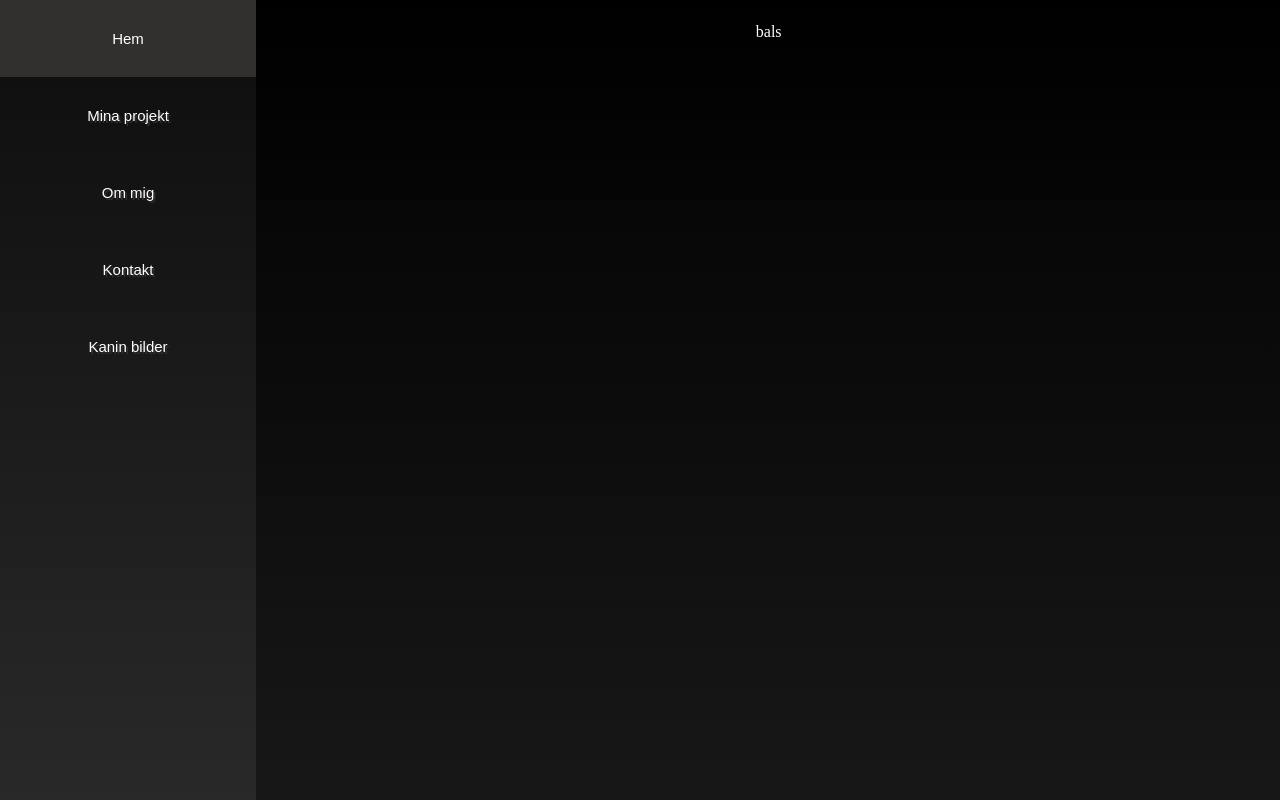
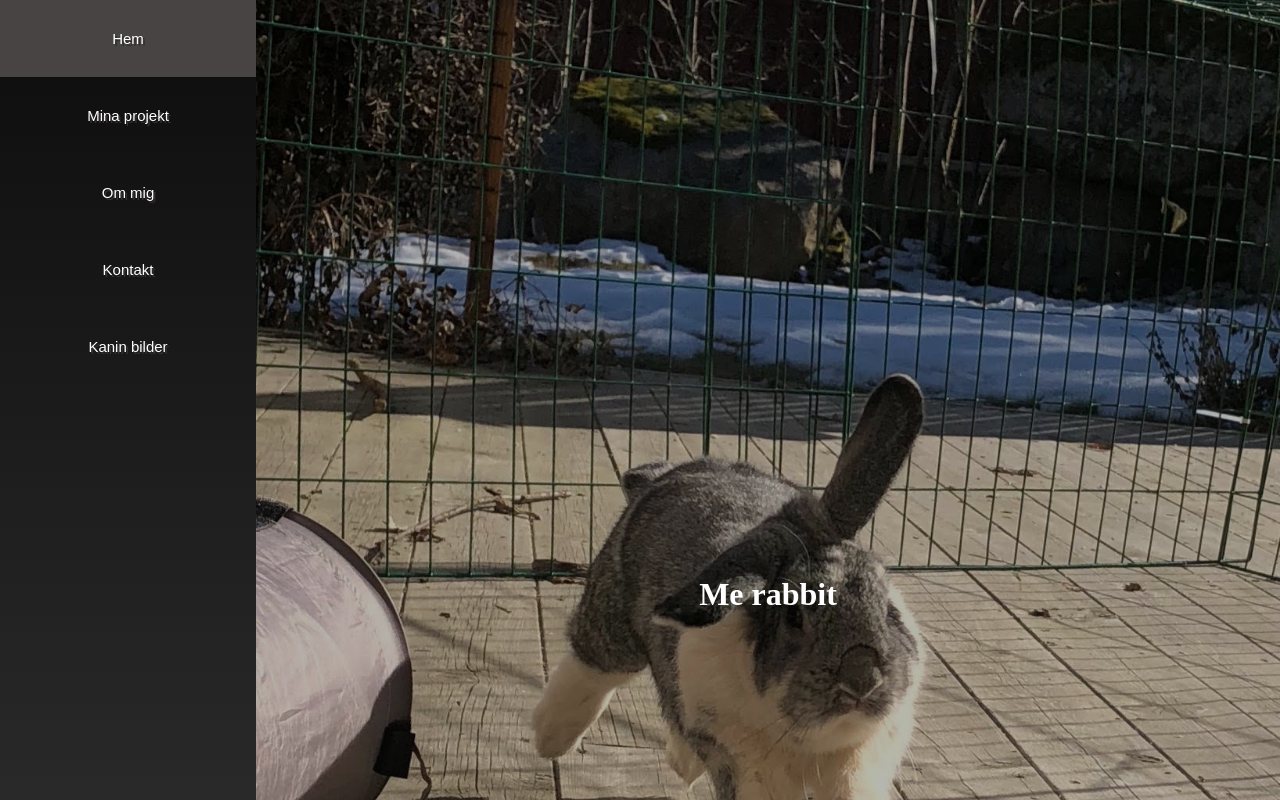
Before and after one commit to PurpleJesus521/Portfolio-Hemsida, a plain HTML site: page index.html in a window 1280 px wide. Shown: the top 800 px of the page. Drawn offline with Linux system fonts and the light colour scheme.

```diff
--- a/index.html
+++ b/index.html
@@ -16,11 +16,9 @@
             <div class="page-content">
 
                 <div id="Hem" class="tabcontent">
-                    <div class="hero-image">
-                        <div class="hero-image__text">
-                            <h1>Me rabbit</h1>
-                            <p>bals</p>
-                        </div>
+                    <div class="hero-image-container">
+                        <img src="Kanin.jpg" alt="" class="hero-image__image">
+                            <div class="hero-image__text"><h1>Me rabbit</h1></div>
                     </div>
                 </div>
 
--- a/mainCss.css
+++ b/mainCss.css
@@ -1,35 +1,28 @@
 body {
     padding: 0;
     margin: 0;
-
-    min-height: 100%
 }
 
 html {
     background-image: linear-gradient(black,rgb(24, 24, 24));
 }
 
-img {
-    padding: 0;
-    margin: 0;
+.hero-image-container {
+    position:relative;
+    text-align: center;
+    color: white;
 }
 
-.hero-image {
-    background-image: linear-gradient(rgba(0, 0, 0, 0.5), rgba(0, 0, 0, 0.5)), url("Kanin.jpg");
-    height: 50%;
-    background-position: center;
-    background-repeat: no-repeat;
-    background-size: cover;
-    position: relative;
+.hero-image__image {
+    width: 100%;
+    opacity: 0.7;
 }
 
 .hero-image__text {
-    text-align: center;
     position: absolute;
     top: 50%;
     left: 50%;
-    transform: translate(-50%, -50%);
-    color: white;
+    transform: translate(-50%,-50%);
 }
 
 /*Header*/
@@ -38,6 +31,7 @@ h1 {
     overflow: hidden;
     white-space: nowrap;
     color: white;
+    margin-top: 0;
 }
 
 p {
@@ -74,6 +68,7 @@ p {
     order: 2;
     flex-grow: 2;
     margin-left: 20%;
+    min-height: 100vh;
 }
 
 .kanin-bilder{
@@ -99,7 +94,6 @@ p {
     flex-direction: column;
 
     position:fixed;
-    top: 0;
 
     width: 20%;
     height: 100%;
```
